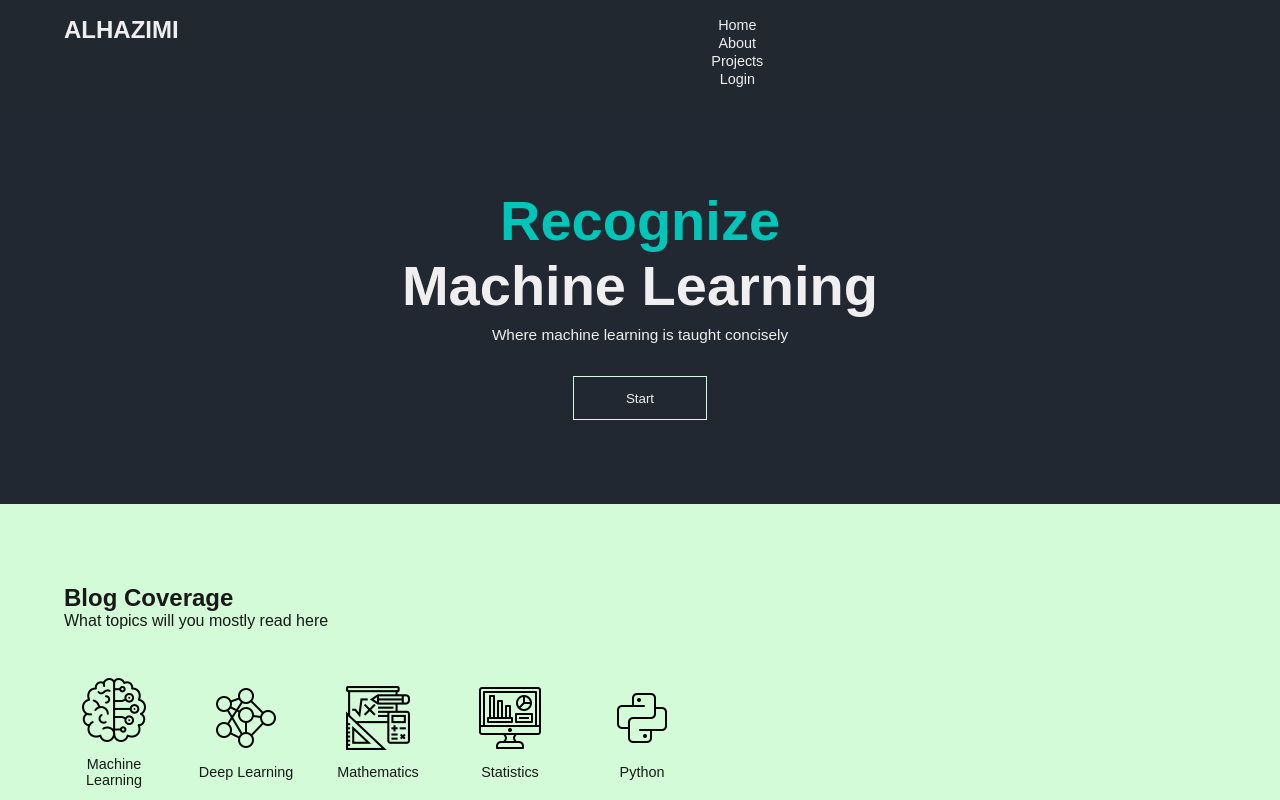
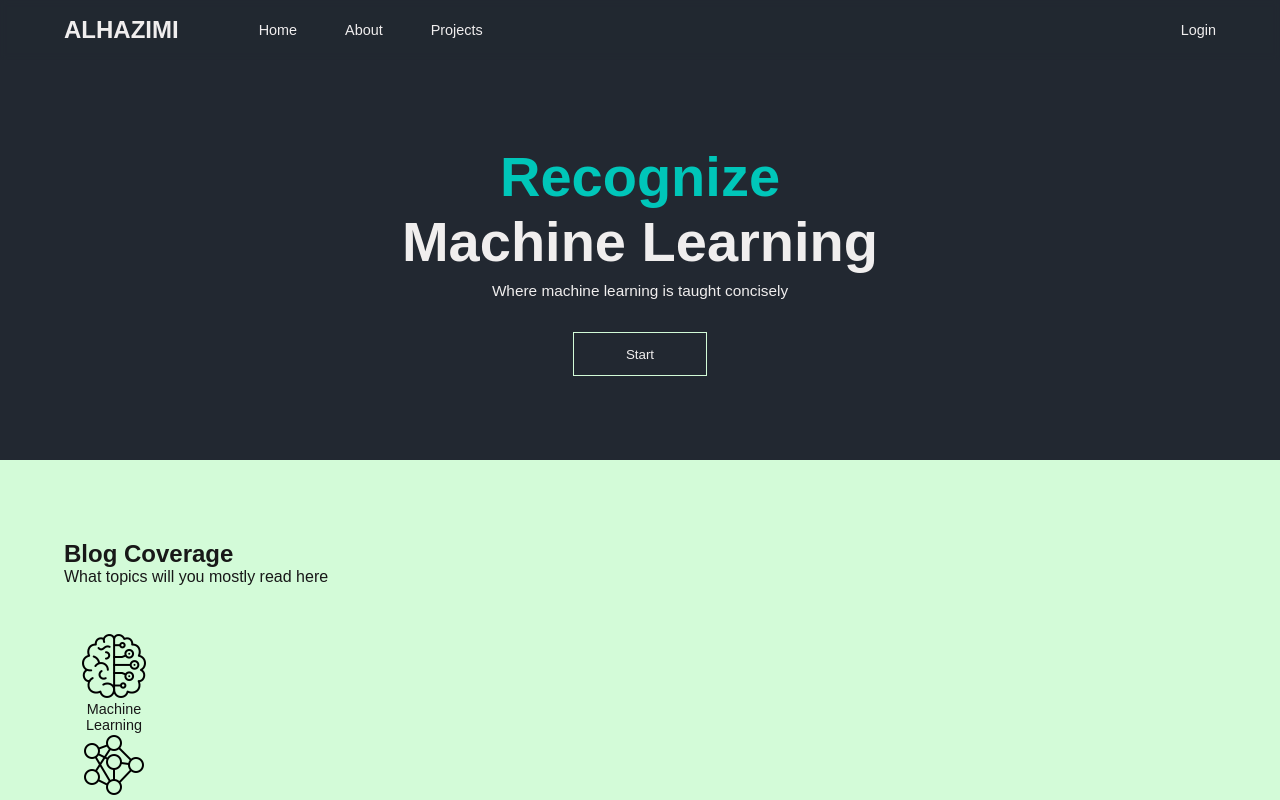
Before and after one commit to rakkaalhazimi/Vue-Blogspot, a Vue app: page / in a window 1280 px wide. Shown: the top 800 px of the page. Built offline with nearby package versions, Linux system fonts and the light colour scheme.

Commit message:
change: use flex mixin

```diff
--- a/src/components/SectionNavigation.vue
+++ b/src/components/SectionNavigation.vue
@@ -72,6 +72,7 @@ nav {
 }
 
 #nav-link-container {
+  @include flex-row($gap: 3rem);
   width: 100%;
 }
 
--- a/src/scss/_component.scss
+++ b/src/scss/_component.scss
@@ -22,24 +22,8 @@
     font-size: 1.2em;
 }
 
-// Display
-.flex-col {
-    display: flex;
-    flex-direction: column;
-    flex-wrap: wrap;
-    justify-content: center;
-    row-gap: 1em;
-}
 
-.flex-row {
-    display: flex;
-    flex-wrap: wrap;
-    justify-content: center;
-    align-items: center;
-    column-gap: 1em;
-}
-
-// Size
+// Layout
 .content-pad {
     padding: 5rem 5vw;
 }
--- a/src/scss/_main.scss
+++ b/src/scss/_main.scss
@@ -1,4 +1,4 @@
-@use "@/scss/_mixin.scss";
 @import "@/scss/_base.scss";
 @import "@/scss/_layout.scss";
 @import "@/scss/_component.scss";
+@import "@/scss/_mixin.scss";
```
